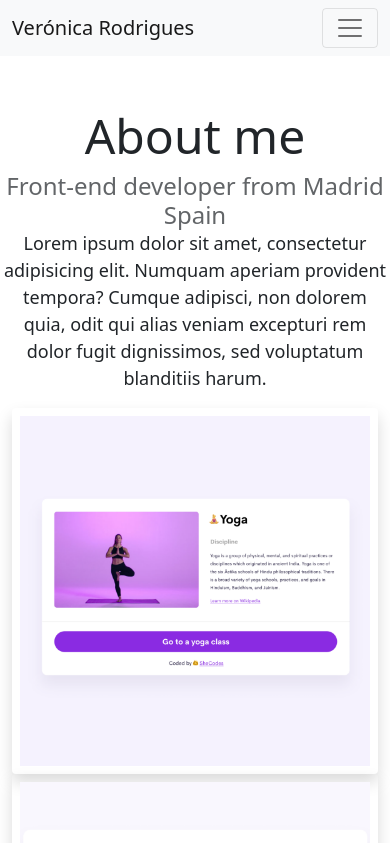
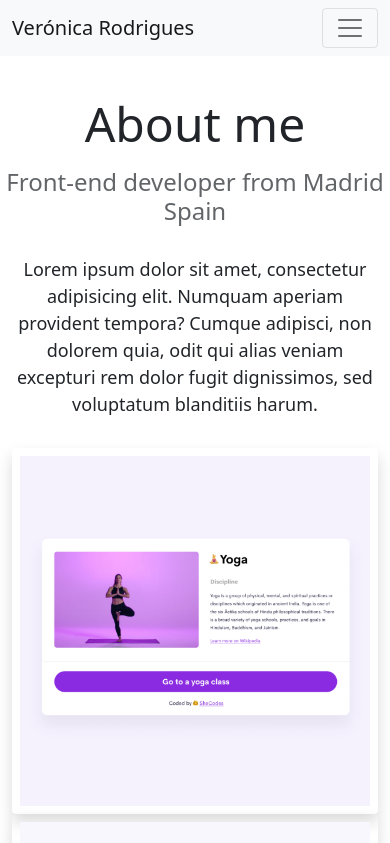
Before and after one commit to veronicarodrigues/Portfolios, a website: page about.html in a window 390 px wide. Shown: the top 843 px of the page. Drawn offline with nearby package versions, Linux system fonts and the light colour scheme.

Commit message:
Adjusting space

```diff
--- a/about.html
+++ b/about.html
@@ -54,7 +54,7 @@
         </nav>
     <h1 class="text-center">About me</h1>
     <h3 class="text-center">Front-end developer from Madrid Spain</h3>
-    <div class="text-center">
+    <div class="about-paragraphs text-center">
       <p>
         Lorem ipsum dolor sit amet, consectetur adipisicing elit. Numquam
         aperiam provident tempora? Cumque adipisci, non dolorem quia, odit qui
--- a/sandbox.config.json
+++ /dev/null
@@ -1,3 +0,0 @@
-{
-  "template": "static"
-}
--- a/style.css
+++ b/style.css
@@ -5,7 +5,7 @@
 }
 
 body {
-  margin-top: 100px;
+  margin: 100px 0;
 }
 h1,
 h2,
@@ -96,10 +96,14 @@ p {
 @media (max-width: 576px) {
   h1 {
     font-size: 48px;
-    line-height: 1.5;
   }
 }
-
+@media (max-width: 840px) {
+  h1 {
+    line-height: 1;
+    margin: 20px 0;
+  }
+}
 @media (max-width: 576px) {
   p {
     text-align: center;
```
